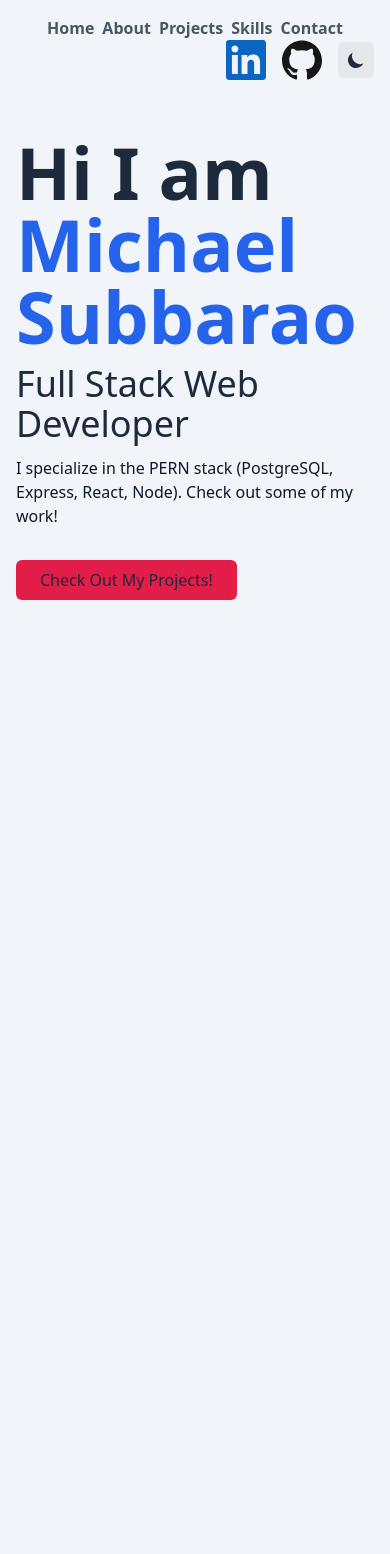
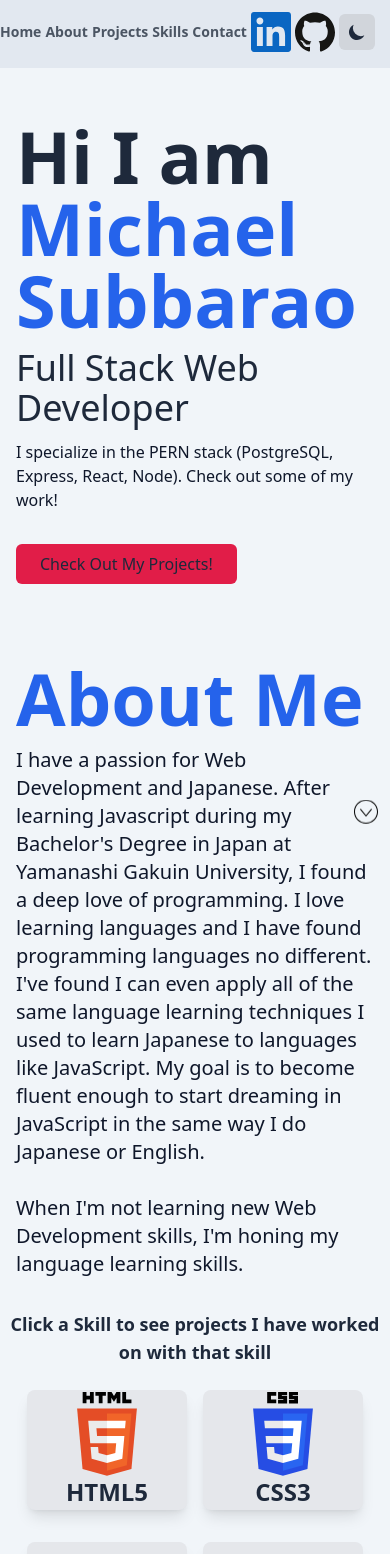
Before and after one commit to Michael-Subbarao/Portfolio-Website, a Next.js app: page / in a window 390 px wide. Shown: the top 1554 px of the page. Before the commit the page ends 844 px from the top, so only its background shows below. Built offline with nearby package versions, Linux system fonts and the light colour scheme; what tw-elements would draw is missing.

Commit message:
changed header, changed home

```diff
--- /dev/null
+++ b/components/DownArrow.tsx
@@ -0,0 +1,11 @@
+const downArrow = () => {
+    return (
+        <div className="fixed bottom-5 right-5 m-4" onClick = {(e)=>{window.scrollBy(0, 100)}}>
+        <svg className="animate-bounce w-24 h-24 md:h-48 md:w-48 lg:w-64 lg:h-64 dark:fill-white fixed"
+         xmlns="http://www.w3.org/2000/svg" fillRule="evenodd" clipRule="evenodd"><path d="M12 0c6.623 0 12 5.377 12 12s-5.377 12-12 12-12-5.377-12-12 5.377-12 12-12zm0 1c6.071 0 11 4.929 11 11s-4.929 11-11 11-11-4.929-11-11 4.929-11 11-11zm5.247 8l-5.247 6.44-5.263-6.44-.737.678 6 7.322 6-7.335-.753-.665z"></path>
+        </svg>
+        </div>
+    )
+  }
+
+  export default downArrow;
--- a/pages/contact.tsx
+++ b/pages/contact.tsx
@@ -5,7 +5,6 @@ import Contact from "../sections/Contact";
 export default function contact() {
     return (
     <div className="md:mx-48 2xl:mx-96 md:mt-20">
-        <h1 className="ml-1 md: ml-10 text-7xl font-bold transition ease-in-out">Contact <span className="text-blue-600 dark:text-rose-600 transition ease-in-out">Me</span></h1>
         <Contact />
     </div>
     )
--- a/pages/index.tsx
+++ b/pages/index.tsx
@@ -1,15 +1,36 @@
 import Head from 'next/head'
 import Image from 'next/image'
 import Main from "../sections/Main";
+import Contact from "../sections/Contact";
+import Projects from "../sections/Projects";
+import Skills from "../sections/Skills";
+import About from "../sections/About";
+import DownArrow from "../components/DownArrow";
 
 export default function Home() {
   return (
-    <div className = "" id = "modal-root">
+    <><div className="" id="modal-root">
       <Head>
         <title>Michael Web Dev</title>
         <meta name="viewport" content="initial-scale=1.0, width=device-width" />
-        </Head>
+      </Head>
+      <DownArrow />
+      <section className="min-h-max mb-[20%] md:mb-[30%]">
         <Main />
-      </div>
+      </section>
+      <section className="min-h-max md:mb-60">
+        <About />
+      </section>
+      <section className="min-h-max mb-10 md:mb-60">
+        <Skills />
+      </section>
+      <section className="min-h-max md:mb-60">
+        <Projects />
+      </section>
+      <section className="min-h-max">
+        <Contact />
+      </section>
+    </div>
+    </>
   )
 }
--- a/sections/About.tsx
+++ b/sections/About.tsx
@@ -3,10 +3,10 @@ import { useRouter } from 'next/router'
 
 const About = () => {
   return (
-    <section className="h-96 mt-10 md:mt-24  md:pr-30 lg:mt-48 lg:pr-48 lg:pl-60 ">
+    <section className="px-4 mt-10 md:mt-24  md:pr-30 lg:mt-48 lg:pr-48 lg:pl-60 ">
       <h1 className="text-7xl font-bold transition ease-in-out text-blue-600 dark:text-rose-600 transition ease-in-out">About Me</h1>
       <h3 className="text-4xl my-3 transition ease-in-out"></h3>
-      <p className="max-w-screen font-semi-bold  text-slate-900 text-lg dark:text-slate-200 text-slate-700 mb-8 transition ease-in-out"> I have a passion for Web Development and Japanese. After learning Javascript during my Bachelor's Degree in Japan at Yamanashi Gakuin University,
+      <p className="max-w-screen font-semi-bold text-slate-900 text-xl dark:text-slate-200 text-slate-700 mb-8 transition ease-in-out"> I have a passion for Web Development and Japanese. After learning Javascript during my Bachelor's Degree in Japan at Yamanashi Gakuin University,
       I found a deep love of programming. I love learning languages and I have found programming languages no different. I've found I can even apply all of the same language learning techniques I used to learn Japanese to languages like JavaScript.
       My goal is to become fluent enough to start dreaming in JavaScript in the same way I do Japanese or English.<br /><br />
       When I'm not learning new Web Development skills, I'm honing my language learning skills.</p>
--- a/sections/Contact.tsx
+++ b/sections/Contact.tsx
@@ -2,7 +2,9 @@ import { useRouter } from 'next/router'
 import Button from "../components/Button"
 
 const Contact = () => (
-  <div className="p-6 text-slate-700 font-semibold dark:text-slate-400">
+
+  <div className="p-6 md:mx-48 text-slate-700 font-semibold dark:text-slate-400">
+    <h1 className="ml-1  text-7xl font-bold transition ease-in-out">Contact <span className="text-blue-600 dark:text-rose-600 transition ease-in-out">Me</span></h1>
     <form>
       <div className="grid grid-cols-2 gap-4">
         <div className="flex flex-col">
--- a/sections/Header.tsx
+++ b/sections/Header.tsx
@@ -26,7 +26,7 @@ const Header = () => {
 
     if(currentTheme === 'dark') {
       return (
-        <Button className="bg-gray-200 dark:bg-gray-600 dark:float-right"
+        <Button className="bg-gray-300 dark:bg-gray-600 dark:float-right"
           onClick={() => setTheme('light')}
         >
           <svg xmlns="http://www.w3.org/2000/svg" className="h-5 w-5" viewBox="0 0 20 20" fill="currentColor">
@@ -36,7 +36,7 @@ const Header = () => {
       )
     } else {
       return (
-        <Button className="bg-gray-200 float-right"
+        <Button className="bg-gray-300 float-right"
           onClick={() => setTheme('dark')}
         >
           <svg xmlns="http://www.w3.org/2000/svg" className="h-5 w-5" viewBox="0 0 20 20" fill="currentColor">
@@ -49,25 +49,26 @@ const Header = () => {
   }
 
   return (
-    <header className="h-16 mt-4 items-center flex mb-4" id = "modal-root">
-      <div className = "w-full">
-      <ul className="flex gap-2 md:gap-20 gap-2 justify-center self-center">
+    <header className="h-16 items-center flex mb-4 z-[9999]" id = "modal-root">
+      <div className = "fixed w-full dark:bg-slate-900 bg-slate-200">
+
+      <div className="flex md:justify-center items-center gap-1 md:gap-4 pb-4 pt-4">
+      <ul className= "flex gap-1 justify-center self-center ">
         {navigations.map(nav => (
           <Link href={nav.path} key={nav.label}><a
-            className="font-semibold text-base md:text-lg lg:text-xl hover:underline hover:text-slate-900 text-gray-600 dark:text-gray-400 dark:hover:text-gray-200 transition ease-in-out"
+            className="font-semibold text-sm md:mr-4 md:text-lg lg:text-2xl hover:underline hover:text-slate-900 text-gray-600 dark:text-gray-400 dark:hover:text-gray-200 transition ease-in-out"
           >{nav.label}</a></Link>
         ))}
       </ul>
-      <div className="flex justify-end items-center gap-4">
         <a href="https://www.linkedin.com/in/michael-subbarao/" target="_blank" rel="noopener noreferrer">
         <img
-                    className="dark:stroke-white dark:stroke-1 h-10 w-10"
+                    className="dark:stroke-white dark:stroke-1 h-10 w-10 hover:outline-2 hover:outline-white hover:-translate-y-1 active:translate-y-0"
                     src="/design_assets/icons/linkedin.svg"
                     alt="GitHub logo"
                     title="linkedIn logo"
                   />
         </a>
-        <a className = "dark:bg-slate-300 dark-outline-slate-600 rounded-full" href="https://github.com/Michael-Subbarao" target="_blank" rel="noopener noreferrer">
+        <a className = "dark:bg-slate-300 dark-outline-slate-600 rounded-full hover:-translate-y-1 active:translate-y-0" href="https://github.com/Michael-Subbarao" target="_blank" rel="noopener noreferrer">
         <img
                     className="dark:stroke-1 h-10 w-10 "
                     src="/design_assets/icons/github.svg"
--- a/sections/Main.tsx
+++ b/sections/Main.tsx
@@ -9,7 +9,7 @@ const Main = (href) => {
     router.push(href)
   }
   return (
-    <section className="h-96 mt-10 md:mt-32  md:pr-30 lg:mt-64 lg:pr-60 lg:pl-60 ">
+    <section className="mt-10 md:mt-32 px-4 md:pr-30 lg:mt-64 lg:pr-60 lg:pl-60 ">
       <h1 className="text-7xl font-bold transition ease-in-out">Hi I am <span className="text-blue-600 dark:text-rose-600 transition ease-in-out">Michael Subbarao</span></h1>
       <h3 className="text-4xl my-3 transition ease-in-out">Full Stack Web Developer</h3>
       <p className="max-w-screen text-slate-900 dark:text-slate-100 mb-8 transition ease-in-out"> I specialize in the PERN stack (PostgreSQL, Express, React, Node). Check out some of my work!</p>
--- a/sections/Projects.tsx
+++ b/sections/Projects.tsx
@@ -1,3 +1,4 @@
+/* eslint-disable @next/next/no-img-element */
 import Head from 'next/head'
 import Image from 'next/image'
 import Project from "../components/Project";
@@ -26,7 +27,7 @@ const projectList = [{
     role: "Backend Developer",
     image:"",
     gif: "",
-    date: "March 2021",
+    date: "April 2021",
     stack: ["javascript", "nodejs", "express","sqlite","knex"],
     github: 'https://github.com/Michael-Subbarao/web-sprint-challenge-adding-data-persistence'
 },{
@@ -36,19 +37,30 @@ const projectList = [{
     role: "Backend Developer",
     image:"",
     gif: "",
-    date: "March 2021",
+    date: "April 2021",
     stack: ["javascript","express", "postgresql","sqlite","nodejs","jest"],
     github: 'https://github.com/Michael-Subbarao/web-sprint-challenge-authentication-and-testing'
 },{
     title: "Nasa Photo of the Day",
-    description: ["Fetches Astronomy Photo Of The Day from Nasa API and create a react website with styled components to show it off."],
-    readMore: "",
+    description: "Fetches Astronomy Photo Of The Day from Nasa API and create a react website with styled components to show it off.",
+    readMore: [""],
     role: "Frontend Developer",
+    image:"",
+    gif: "",
+    date: "Feb 2021",
+    stack: ["react","javascript","css3","html5","axios"],
+    github: 'https://github.com/Michael-Subbarao/nasa-photo-of-the-day'
+},
+{
+    title: "Article Editor",
+    description: "",
+    readMore: [""],
+    role: "Full Stack Developer",
     image:"",
     gif: "",
     date: "March 2021",
     stack: ["react","javascript","css3","html5","axios"],
-    github: 'https://github.com/Michael-Subbarao/nasa-photo-of-the-day'
+    github: 'https://github.com/Michael-Subbarao/web-sprint-challenge-advanced-web-application'
 }]
 
 export default function Projects() {
@@ -57,15 +69,17 @@ export default function Projects() {
   const { skill } = router.query;
   const projectData = skill ? projectList.filter(project => project.stack.includes(''+ skill)):projectList;
   return (
-    <div className="projects grid md:grid-rows-2 md:grid-cols-2 grid-cols-1 grid-rows-4 grid-flow-row justify-center items-center content-center">
-      {
-          projectData.map((project)=>{
-            return(
-            <Project title={project.title} description= {project.description} readMore={project.readMore} role={project.role} stack={project.stack} img = {project.image} key = {project.title} github= {project.github} />
-            )
-          })
-
-      }
-    </div>
+    <><h1 className="ml-1 mb-5 md:mb-20 md:ml-10  text-4xl md:text-7xl font-bold transition ease-in-out text-blue-600 dark:text-rose-600 transition ease-in-out flex justify-center items-center">Projects {skill && <><h1 className = "ml-2 mr-2 md:ml-5 md:mr-5"> with: </h1>
+    <img className = "w-10 md:w-20" src = {"/design_assets/icons/" + skill + ".svg"} alt = {skill + "logo"}>
+    </img></>}</h1>
+    <div className="projects grid md:grid-cols-2 grid-cols-1 grid-flow-row justify-center items-center content-center">
+      {projectData.map((project) => {
+        return (
+          <div className ='mb-10 md:mb-20' key={project.title}>
+            <Project title={project.title} description={project.description} readMore={project.readMore} role={project.role} stack={project.stack} img={project.image}  github={project.github} />
+          </div>
+        );
+      })}
+    </div></>
   )
 }
--- a/sections/Skills.tsx
+++ b/sections/Skills.tsx
@@ -25,9 +25,9 @@ const Skills = (href) => {
     router.push(href);
   };
   return (
-    <section className="h-96 mt-4  lg:mt-8">
-      <h3 className="text-lg md:text-4x1 lg:text-7xl font-bold text-center transition ease-in-out">
-        Click a Skill to see projects I've worked on with that skill
+    <section className="mt-4  lg:mt-8">
+      <h3 className="text-lg md:text-4x1 md:mx-48 lg:text-7xl font-bold text-center transition ease-in-out">
+        Click a Skill to see projects I have worked on with that skill
       </h3>
       <div className="flex flex-wrap items-center justify-center gap-4 pt-6">
         {skills.map((skill, index) => {
--- a/styles/globals.css
+++ b/styles/globals.css
@@ -4,7 +4,7 @@
 
 @layer base {
   body {
-    @apply mx-auto px-4;
+    @apply mx-auto;
     @apply bg-slate-100 text-slate-800 dark:bg-slate-800 dark:text-slate-300  transition ease-in-out
   }
   .carousel {
```
